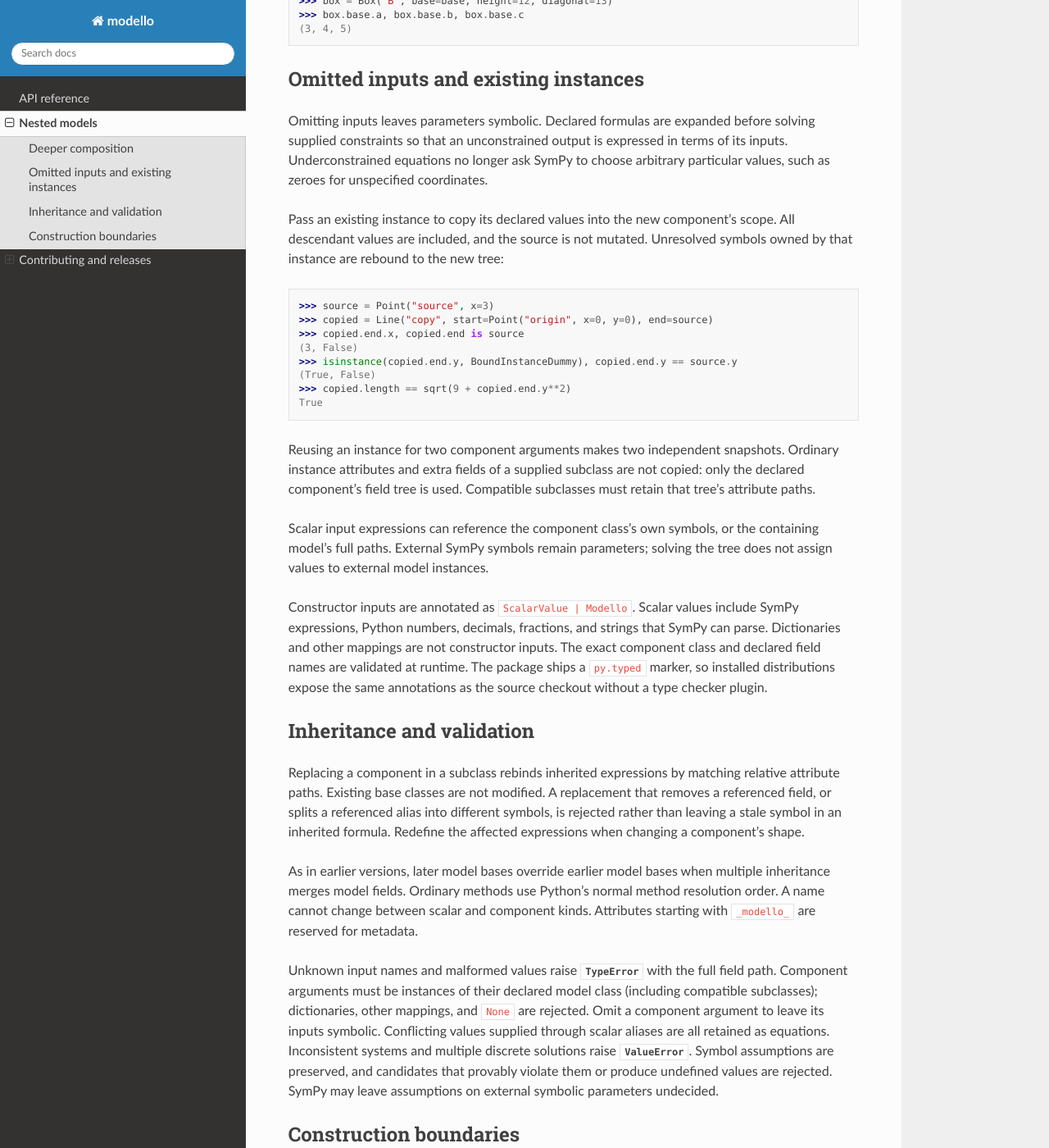
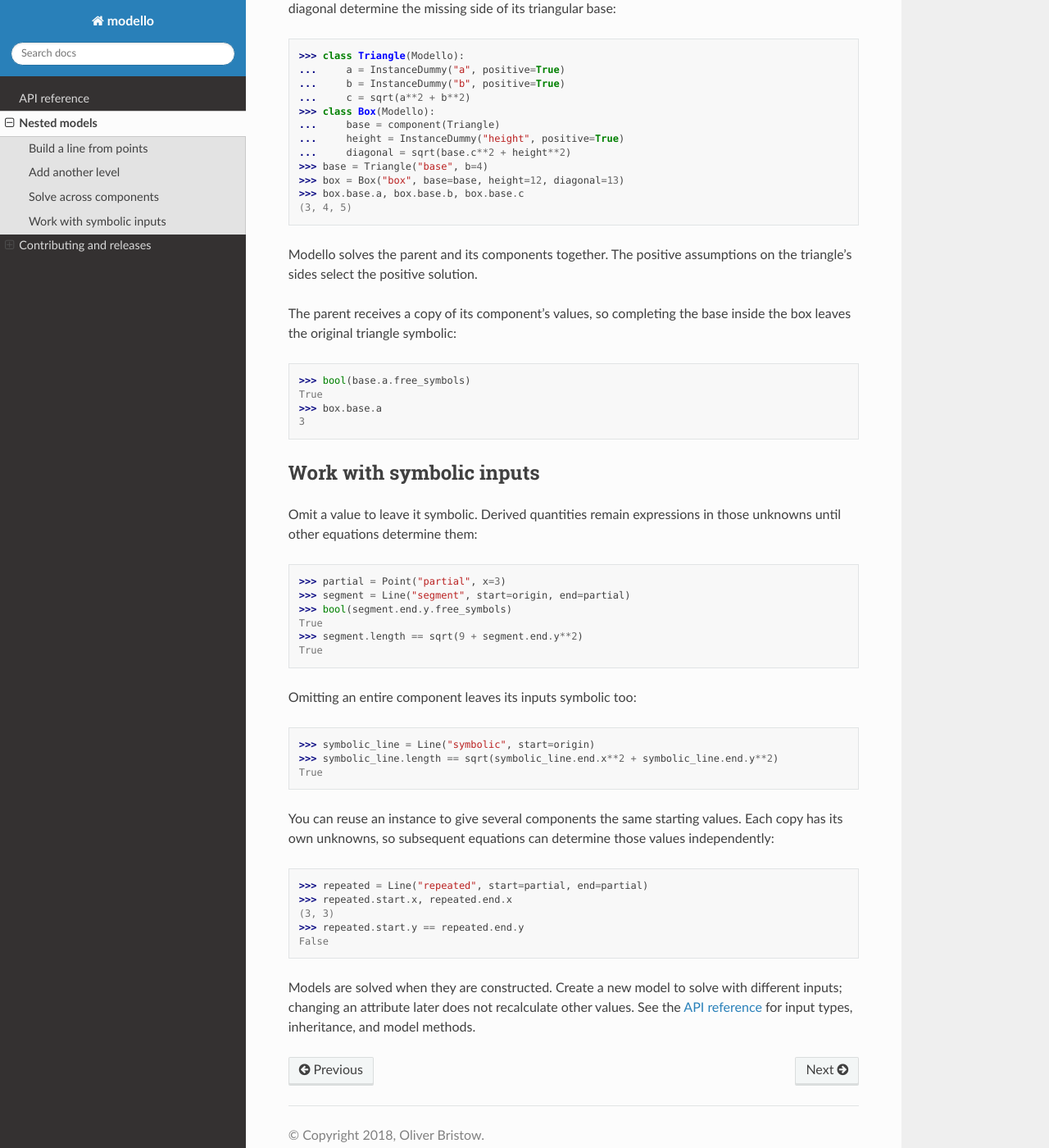
Before and after one commit to Code0x58/modello, a Sphinx documentation site: the page built from docs/nesting.rst, in a window 1280 px wide and 1400 px high, scrolled down 1210 px. Shown: the whole window at 82% size. Built offline with Sphinx 7.4.7 and the Read the Docs theme 3.1.0, drawn with Linux system fonts in a browser that asks for light colours; some of the changed text lies outside the part shown.

Commit message:
Polish the nested-model guide and simplify composition bookkeeping

```diff
--- a/docs/api.rst
+++ b/docs/api.rst
@@ -3,39 +3,75 @@ API reference
 
 .. currentmodule:: modello
 
+.. autoclass:: Modello
+   :special-members: __init__
+
+   Define quantities and their relationships as class attributes. Pass known
+   scalar values and component instances as constructor keyword arguments.
+   The model and its components are solved together; omitted inputs remain
+   symbolic unless the supplied equations determine them.
+
+   ``name`` labels an instance's symbols. Separate constructions and separate
+   components have independent unknowns, even when their names are the same.
+   Solved quantities are exposed as normal Python attributes. Create a new
+   instance to solve with different inputs.
+
+   **Inputs and errors**
+
+   Scalar inputs can be Python numbers, decimals, fractions, SymPy expressions,
+   or expression strings. The ``ScalarValue`` annotation describes these inputs;
+   :class:`SymbolicScalar` provides the expression protocol for static typing.
+   Components accept instances of their declared model class, including
+   subclasses with the same field paths.
+
+   Scalar expressions can use the model class's quantities or a parent's
+   component paths. Other SymPy symbols remain external parameters.
+
+   Unknown keyword names, invalid scalar values, and incompatible component
+   types raise :class:`TypeError`. Inconsistent equations and multiple discrete
+   solutions raise :class:`ValueError`. Symbol assumptions help select valid
+   solutions; assumptions about external symbolic parameters may remain
+   undecided. Each explicitly constructed input model must have a valid solution
+   before it can be passed to a parent.
+
+   **Component copies and methods**
+
+   A parent copies the declared quantities of each supplied component and its
+   descendants. It can complete symbolic inputs without changing the source.
+   Copies have the declared component type and its methods. Ordinary instance
+   attributes and extra fields of a supplied subclass belong to the source.
+
+   Express relationships as class attributes and use methods for additional
+   behavior. Component copies are filled from the parent's solution; custom
+   ``__init__`` and ``__new__`` methods run when an input instance is explicitly
+   constructed, and are not called again for those copies.
+
+   **Inheritance**
+
+   A subclass inherits its parent's quantities and relationships. Replacing a
+   component updates inherited expressions by matching field paths. When a
+   replacement changes the available fields or their aliases, redefine the
+   expressions that use the changed fields too.
+
+   When multiple model bases define the same quantity, the later base supplies
+   that quantity. Methods follow Python's normal method resolution order.
+
+.. autofunction:: component
+
+   Use ``child = component(Child)`` in a model class body, then supply a
+   ``Child`` instance when constructing the parent. Child attributes retain their
+   model instance types for editors and type checkers. Constructor keyword names
+   and compatible component classes are checked at runtime.
+
+   See :doc:`nesting` for a walkthrough.
+
 .. autoclass:: InstanceDummy
    :members: bound
 
+   Declare an independent quantity with optional SymPy assumptions, such as
+   ``positive=True`` or ``real=True``. Each model instance receives its own symbol
+   for an unresolved quantity.
+
 .. autoclass:: BoundInstanceDummy
 
-.. autofunction:: component
-
-   Use ``child = component(Child)`` in a model class body. Type checkers infer
-   ``instance.child`` as a ``Child`` instance, including its methods and fields.
-   The helper declares a component; it does not construct an input instance.
-
 .. autoclass:: SymbolicScalar
-
-   Structural typing protocol for SymPy scalar inputs. Runtime scalar validation
-   still requires conversion to a SymPy expression. ``ScalarValue`` combines this
-   protocol with Python numeric, decimal, fraction, and string input types.
-
-.. autoclass:: Modello
-   :special-members: __init__
-
-   Model attributes can be SymPy expressions involving other model attributes.
-   Pass known values as keyword arguments to the constructor. Omitted inputs
-   remain symbolic unless the supplied constraints determine them. Each instance
-   exposes solved values as normal Python attributes. Declared formulas are
-   expanded before solving supplied constraints; unconstrained independent inputs
-   are not assigned arbitrary particular values. A single symbolic solution may
-   still contain free parameters. Zero or multiple discrete solutions raise
-   :class:`ValueError`.
-
-   Declare named components with ``component(Model)`` in the class body.
-   Child keyword arguments require compatible model instances; dictionaries and
-   other mappings are rejected. The entire tree is solved together. See
-   :doc:`nesting` for symbol scopes, snapshots, inheritance, validation, and
-   construction semantics.
-
-   The metaclass and private ``_modello_*`` attributes are implementation details.
--- a/docs/contributing.rst
+++ b/docs/contributing.rst
@@ -35,8 +35,10 @@ Build and validate both distribution formats:
 Start with an empty ``dist`` directory so that it contains exactly one wheel
 and one source distribution. Builds use the installed, locked backend. The
 distribution check installs locked runtime dependencies and the wheel in a fresh
-environment outside the checkout, checks metadata and forward/inverse solving,
-then rebuilds the source distribution and repeats the checks.
+environment outside the checkout, checks metadata, forward/inverse solving, and
+the installed type annotations, then rebuilds the source distribution and repeats
+the checks. ``typing_checks.py`` includes valid calls and expected type errors;
+unused-ignore checks ensure mypy continues to catch those errors.
 
 Read the Docs
 -------------
--- a/docs/nesting.rst
+++ b/docs/nesting.rst
@@ -1,12 +1,17 @@
 Nested models
 =============
 
-Declare a named component with ``component(Model)`` in another model's body.
-Expressions can reference any descendant through its attribute path. For
-example, a line contains two independently scoped points:
+Use ``component(Model)`` to build a model from smaller models. You can refer to
+each component's quantities in expressions, then supply model instances with
+the values you know.
+
+Build a line from points
+------------------------
+
+First define a point, then a line whose length depends on its two endpoints:
 
 >>> from sympy import sqrt
->>> from modello import BoundInstanceDummy, InstanceDummy, Modello, component
+>>> from modello import InstanceDummy, Modello, component
 >>> class Point(Modello):
 ...     x = InstanceDummy("x", real=True)
 ...     y = InstanceDummy("y", real=True)
@@ -14,34 +19,39 @@ example, a line contains two independently scoped points:
 ...     start = component(Point)
 ...     end = component(Point)
 ...     length = sqrt((end.x - start.x)**2 + (end.y - start.y)**2)
->>> line = Line("L", start=Point("start", x=0, y=0), end=Point("end", x=3, y=4))
+
+Create the endpoints and pass them to the line:
+
+>>> origin = Point("origin", x=0, y=0)
+>>> endpoint = Point("endpoint", x=3, y=4)
+>>> line = Line("line", start=origin, end=endpoint)
 >>> line.length
 5
->>> isinstance(line.start, Point), line.start is line.end
-(True, False)
+>>> line.end.x, line.end.y
+(3, 4)
 
-The two ``Point`` declarations create independent symbols, even though they use
-the same model class. Each root construction creates fresh symbols; names label
-those symbols and do not establish shared identity.
-``component(Point)`` gives ``line.start`` and ``line.end`` the static instance
-type ``Point``. Assigning the raw model class also remains supported, but type
-checkers infer that declaration as a class instead of an instance.
+``line.start`` and ``line.end`` are ``Point`` instances, with that type available
+to editors and type checkers. Each component has its own quantities, even when
+several components use the same model class.
 
-Deeper composition
+Add another level
 ------------------
 
-Compose instances to the same depth as the declared component tree. The entire
-tree forms one system of equations; children are populated from its solution.
+Components can themselves contain components. Use attribute paths to reach
+quantities at any depth:
 
 >>> class Drawing(Modello):
 ...     segment = component(Line)
 ...     horizontal_extent = segment.end.x - segment.start.x
->>> drawing = Drawing("D", segment=line)
+>>> drawing = Drawing("drawing", segment=line)
 >>> drawing.segment.length, drawing.horizontal_extent
 (5, 3)
 
-Constraints on a parent can solve a child's inputs. For a positive right-angle
-triangle, a box's diagonal can determine a missing side of its base:
+Solve across components
+-----------------------
+
+An equation in a parent can determine a missing value in a child. For example,
+a box's height and diagonal determine the missing side of its triangular base:
 
 >>> class Triangle(Modello):
 ...     a = InstanceDummy("a", positive=True)
@@ -52,88 +62,50 @@ triangle, a box's diagonal can determine a missing side of its base:
 ...     height = InstanceDummy("height", positive=True)
 ...     diagonal = sqrt(base.c**2 + height**2)
 >>> base = Triangle("base", b=4)
->>> box = Box("B", base=base, height=12, diagonal=13)
+>>> box = Box("box", base=base, height=12, diagonal=13)
 >>> box.base.a, box.base.b, box.base.c
 (3, 4, 5)
 
-Omitted inputs and existing instances
--------------------------------------
+Modello solves the parent and its components together. The positive assumptions
+on the triangle's sides select the positive solution.
 
-Omitting inputs leaves parameters symbolic. Declared formulas are expanded
-before solving supplied constraints so that an unconstrained output is expressed
-in terms of its inputs. Underconstrained equations no longer ask SymPy to choose
-arbitrary particular values, such as zeroes for unspecified coordinates.
+The parent receives a copy of its component's values, so completing the base
+inside the box leaves the original triangle symbolic:
 
-Pass an existing instance to copy its declared values into the new component's
-scope. All descendant values are included, and the source is not mutated.
-Unresolved symbols owned by that instance are rebound to the new tree:
+>>> bool(base.a.free_symbols)
+True
+>>> box.base.a
+3
 
->>> source = Point("source", x=3)
->>> copied = Line("copy", start=Point("origin", x=0, y=0), end=source)
->>> copied.end.x, copied.end is source
-(3, False)
->>> isinstance(copied.end.y, BoundInstanceDummy), copied.end.y == source.y
-(True, False)
->>> copied.length == sqrt(9 + copied.end.y**2)
+Work with symbolic inputs
+-------------------------
+
+Omit a value to leave it symbolic. Derived quantities remain expressions in
+those unknowns until other equations determine them:
+
+>>> partial = Point("partial", x=3)
+>>> segment = Line("segment", start=origin, end=partial)
+>>> bool(segment.end.y.free_symbols)
+True
+>>> segment.length == sqrt(9 + segment.end.y**2)
 True
 
-Reusing an instance for two component arguments makes two independent snapshots.
-Ordinary instance attributes and extra fields of a supplied subclass are not
-copied: only the declared component's field tree is used. Compatible subclasses
-must retain that tree's attribute paths.
+Omitting an entire component leaves its inputs symbolic too:
 
-Scalar input expressions can reference the component class's own symbols, or
-the containing model's full paths. External SymPy symbols remain parameters;
-solving the tree does not assign values to external model instances.
+>>> symbolic_line = Line("symbolic", start=origin)
+>>> symbolic_line.length == sqrt(symbolic_line.end.x**2 + symbolic_line.end.y**2)
+True
 
-Constructor inputs are annotated as ``ScalarValue | Modello``. Scalar values
-include SymPy expressions, Python numbers, decimals, fractions, and strings that
-SymPy can parse. Dictionaries and other mappings are not constructor inputs.
-The exact component class and declared field names are validated at runtime.
-The package ships a ``py.typed`` marker, so installed distributions expose the
-same annotations as the source checkout without a type checker plugin.
+You can reuse an instance to give several components the same starting values.
+Each copy has its own unknowns, so subsequent equations can determine those
+values independently:
 
-Inheritance and validation
---------------------------
+>>> repeated = Line("repeated", start=partial, end=partial)
+>>> repeated.start.x, repeated.end.x
+(3, 3)
+>>> repeated.start.y == repeated.end.y
+False
 
-Replacing a component in a subclass rebinds inherited expressions by matching
-relative attribute paths. Existing base classes are not modified. A replacement
-that removes a referenced field, or splits a referenced alias into different
-symbols, is rejected rather than leaving a stale symbol in an inherited formula.
-Redefine the affected expressions when changing a component's shape.
-
-As in earlier versions, later model bases override earlier model bases when
-multiple inheritance merges model fields. Ordinary methods use Python's normal
-method resolution order. A name cannot change between scalar and component
-kinds. Attributes starting with ``_modello_`` are reserved for metadata.
-
-Unknown input names and malformed values raise :class:`TypeError` with the full
-field path. Component arguments must be instances of their declared model class
-(including compatible subclasses); dictionaries, other mappings, and ``None``
-are rejected. Omit a component argument to leave its inputs symbolic.
-Conflicting values supplied through scalar aliases are all retained as equations.
-Inconsistent systems and multiple discrete solutions raise :class:`ValueError`.
-Symbol assumptions are preserved, and candidates that provably violate them or
-produce undefined values are rejected. SymPy may leave assumptions on external
-symbolic parameters undecided.
-
-Construction boundaries
------------------------
-
-Every supplied component is first constructed normally and must be valid on its
-own: it can have symbolic inputs, but inconsistent constraints or multiple
-discrete solutions are rejected before composition. Omit inputs that the parent
-will determine, as in the triangle example above.
-
-Composition copies supplied values into objects of the declared component types.
-Those copies have the declared methods, but their custom ``__init__`` and
-``__new__`` methods are not called again. Express component constraints on the
-class instead of depending on constructor side effects.
-
-Models are solved at construction time. Mutating a scalar or source instance
-later does not recompute an existing tree. Named components are supported;
-collections of components and dynamically changing tree shapes are not.
-Declare another independent component with ``component(Model)`` again; assigning an
-existing component reference as a new class attribute is rejected.
-Cycles between scalar equations are solved simultaneously; they do not create
-cycles in the component tree.
+Models are solved when they are constructed. Create a new model to solve with
+different inputs; changing an attribute later does not recalculate other values.
+See the :doc:`API reference <api>` for input types, inheritance, and model methods.
```
Also changed, not shown: README.md (+41 -72 lines), modello/__init__.py (+11 -23 lines), test_modello.py (+20 -16 lines).
